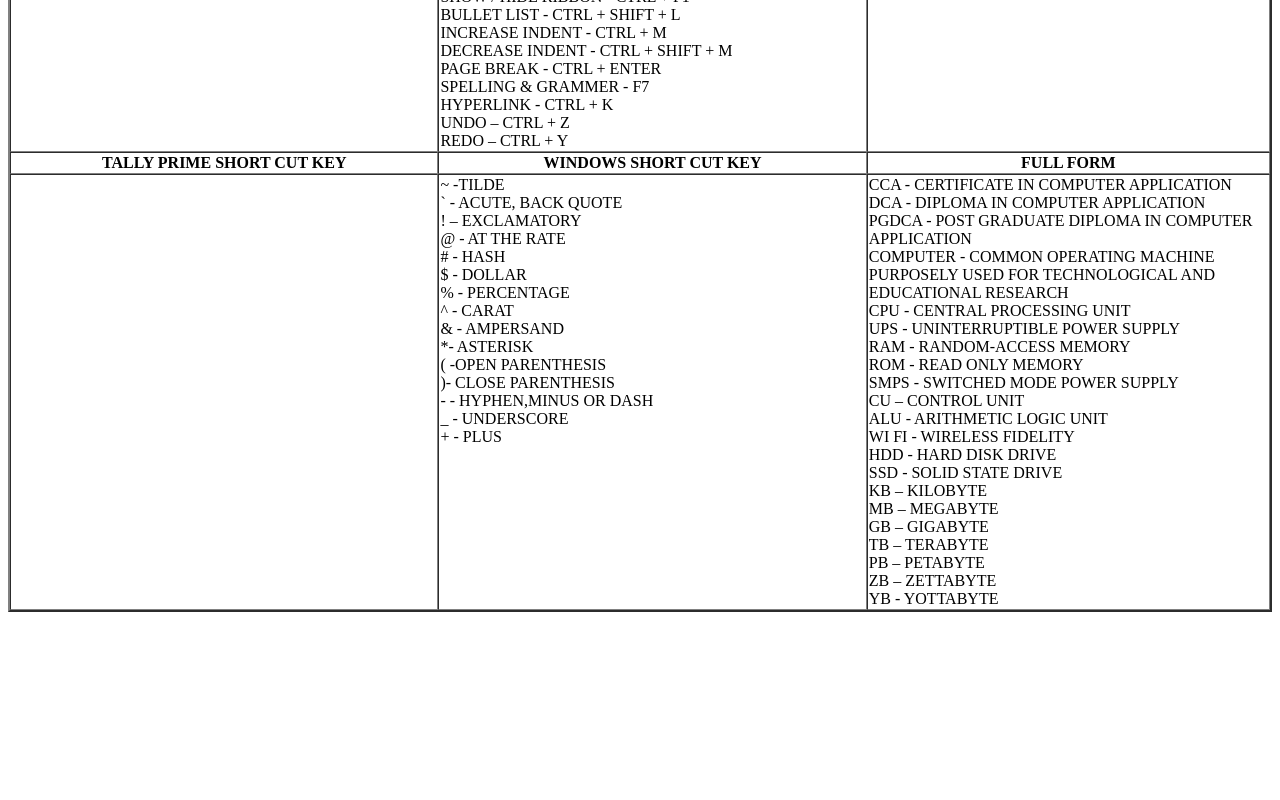
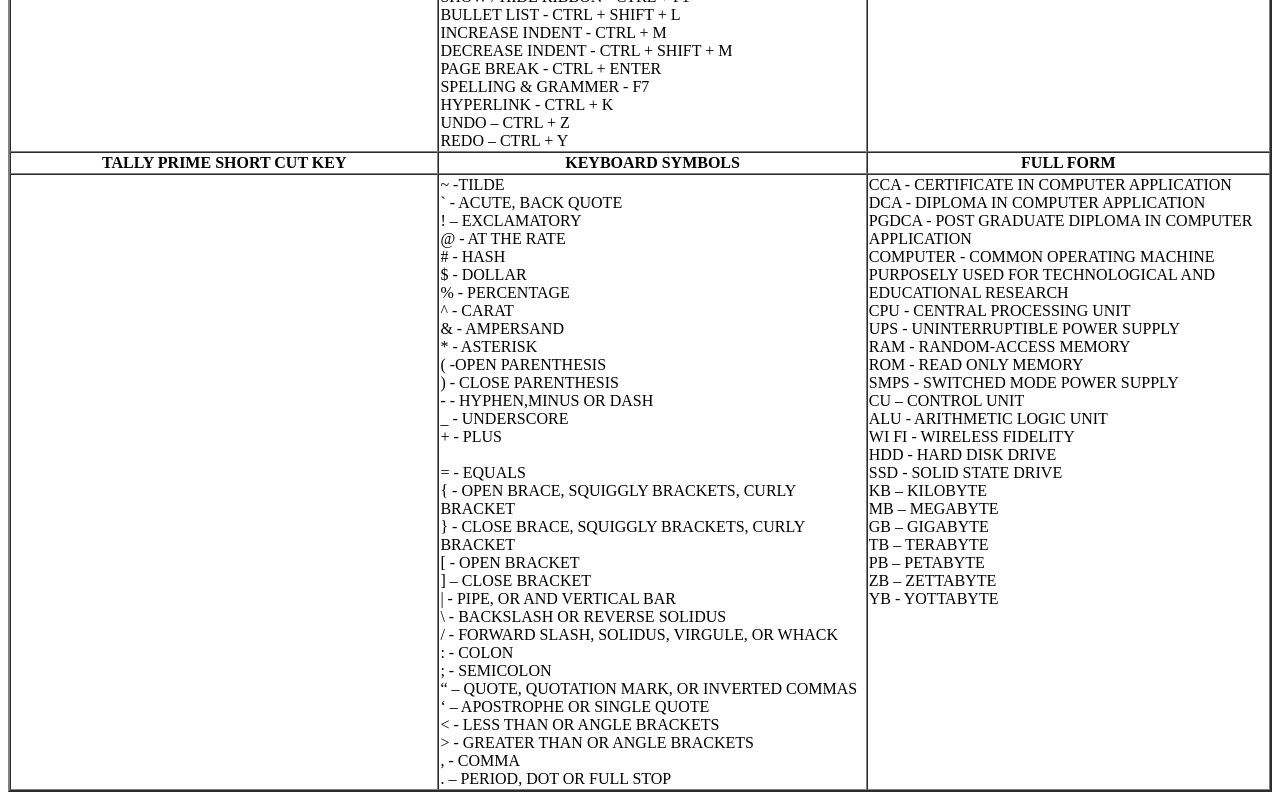
Before and after one commit to allwebs/computerpracticedata, a plain HTML site: page index.html in a window 1280 px wide. Shown: the part 1084-1884 px from the top of the page. Before the commit the page ends 1704 px from the top, so only its background shows below. Drawn offline with Linux system fonts and the light colour scheme.

Commit message:
Update index.html

```diff
--- a/index.html
+++ b/index.html
@@ -109,7 +109,7 @@ CELL EDIT - F2 (function key)
 
  <tr>
     <td align="center"><b>TALLY PRIME SHORT CUT KEY</b></td>
-    <td align="center"><b>WINDOWS SHORT CUT KEY</b></td>
+    <td align="center"><b>KEYBOARD SYMBOLS</b></td>
     <td align="center"><b>FULL FORM </b></td>
   </tr>
   <tr>
@@ -123,12 +123,28 @@ $ - DOLLAR<br>
 % - PERCENTAGE<br>
 ^ - CARAT<br>
 & - AMPERSAND<br>
-*- ASTERISK<br>
+* - ASTERISK<br>
 ( -OPEN PARENTHESIS<br>
-)- CLOSE PARENTHESIS<br>
+) - CLOSE PARENTHESIS<br>
 -	- HYPHEN,MINUS OR DASH<br>
 _ - UNDERSCORE<br>
-+ - PLUS<br>
++ - PLUS<br><br>
+= - EQUALS <br>
+{ - OPEN BRACE, SQUIGGLY BRACKETS, CURLY BRACKET<br>
+} - CLOSE BRACE, SQUIGGLY BRACKETS, CURLY BRACKET<br>
+[ - OPEN BRACKET<br>
+] – CLOSE BRACKET<br>
+| - PIPE, OR AND VERTICAL BAR<br>
+\ - BACKSLASH OR REVERSE SOLIDUS<br>
+/ - FORWARD SLASH, SOLIDUS, VIRGULE, OR WHACK<br>
+: - COLON<br>
+; - SEMICOLON<br>
+“ – QUOTE, QUOTATION MARK, OR INVERTED COMMAS<br>
+‘ – APOSTROPHE OR SINGLE QUOTE<br>
+< - LESS THAN OR ANGLE BRACKETS<br>
+> - GREATER THAN OR ANGLE BRACKETS<br>
+, - COMMA<br>
+. – PERIOD, DOT OR FULL STOP<br>
 </td>
     <td height="400" width="34%" align="left" valign="top">CCA - CERTIFICATE IN COMPUTER APPLICATION<br>
 DCA - DIPLOMA IN COMPUTER APPLICATION<br>
```
